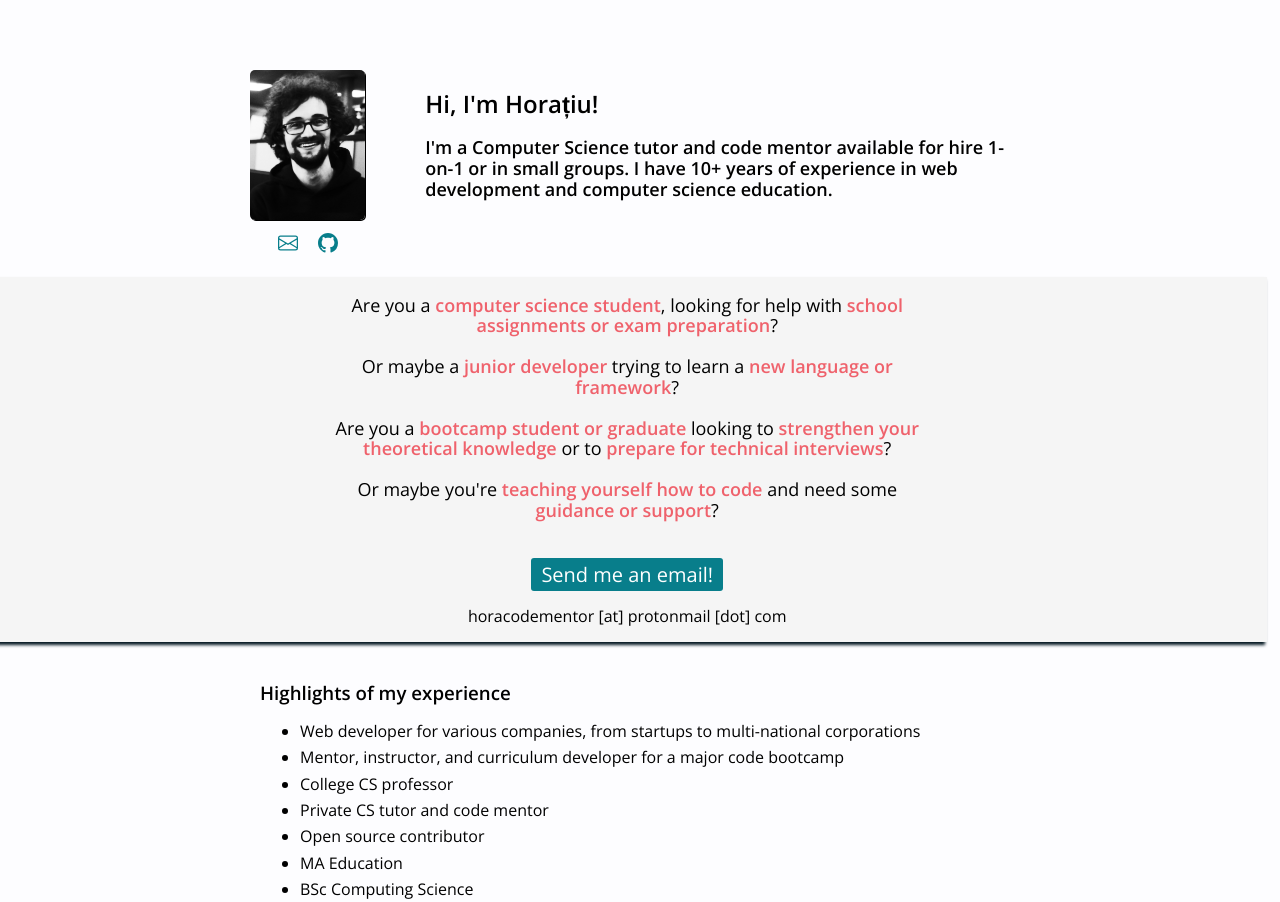
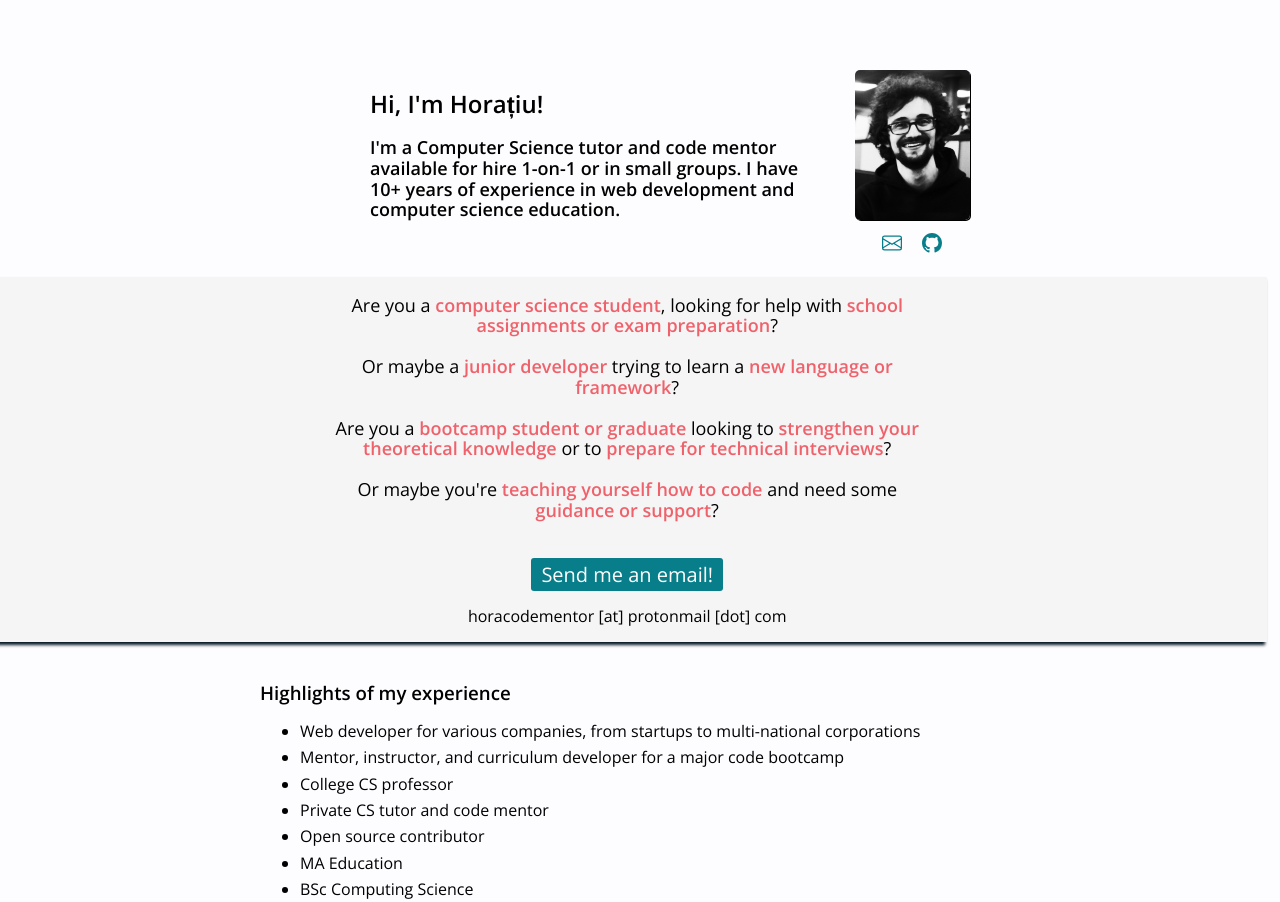
Before and after one commit to hora/hora.github.io, a plain HTML site: page index.html in a window 1280 px wide. Shown: the top 902 px of the page. Drawn offline with nearby package versions, Linux system fonts and the light colour scheme.

Commit message:
swaps photo and intro text for better reading flow

```diff
--- a/css/style.css
+++ b/css/style.css
@@ -72,7 +72,19 @@ header p {
 }
 
 .header-content__left {
-  margin-left: 60px;
+  padding-right: 30px;
+  margin-left: 30px;
+}
+
+.header-content__right {
+  margin-right: 60px;
+}
+
+@media (min-width: 800px) {
+  .header-content__left {
+    margin-left: 120px;
+  }
+
 }
 
 header .profile {
--- a/index.html
+++ b/index.html
@@ -29,6 +29,17 @@
   <div class="container">
     <header>
       <div class="header-content">
+        <div class="header-content__left">
+          <h2>Hi, I'm Horațiu!</h2>
+
+          <p>
+            I'm a Computer Science tutor and code mentor available for hire
+            1-on-1 or in small groups.
+            I have 10+ years of experience in web development and computer
+            science education.
+          </p>
+        </div>
+
         <div class="header-content__right">
             <img class="profile" src="assets/profile.JPG" alt="A black-and-white photo of a
             smiling bearded man with glasses.">
@@ -53,17 +64,6 @@
             </li>
           </ul>
         </div>
-        <div class="header-content__left">
-          <h2>Hi, I'm Horațiu!</h2>
-
-          <p>
-            I'm a Computer Science tutor and code mentor available for hire
-            1-on-1 or in small groups.
-            I have 10+ years of experience in web development and computer
-            science education.
-          </p>
-        </div>
-
       </div>
     </header>
 
```
